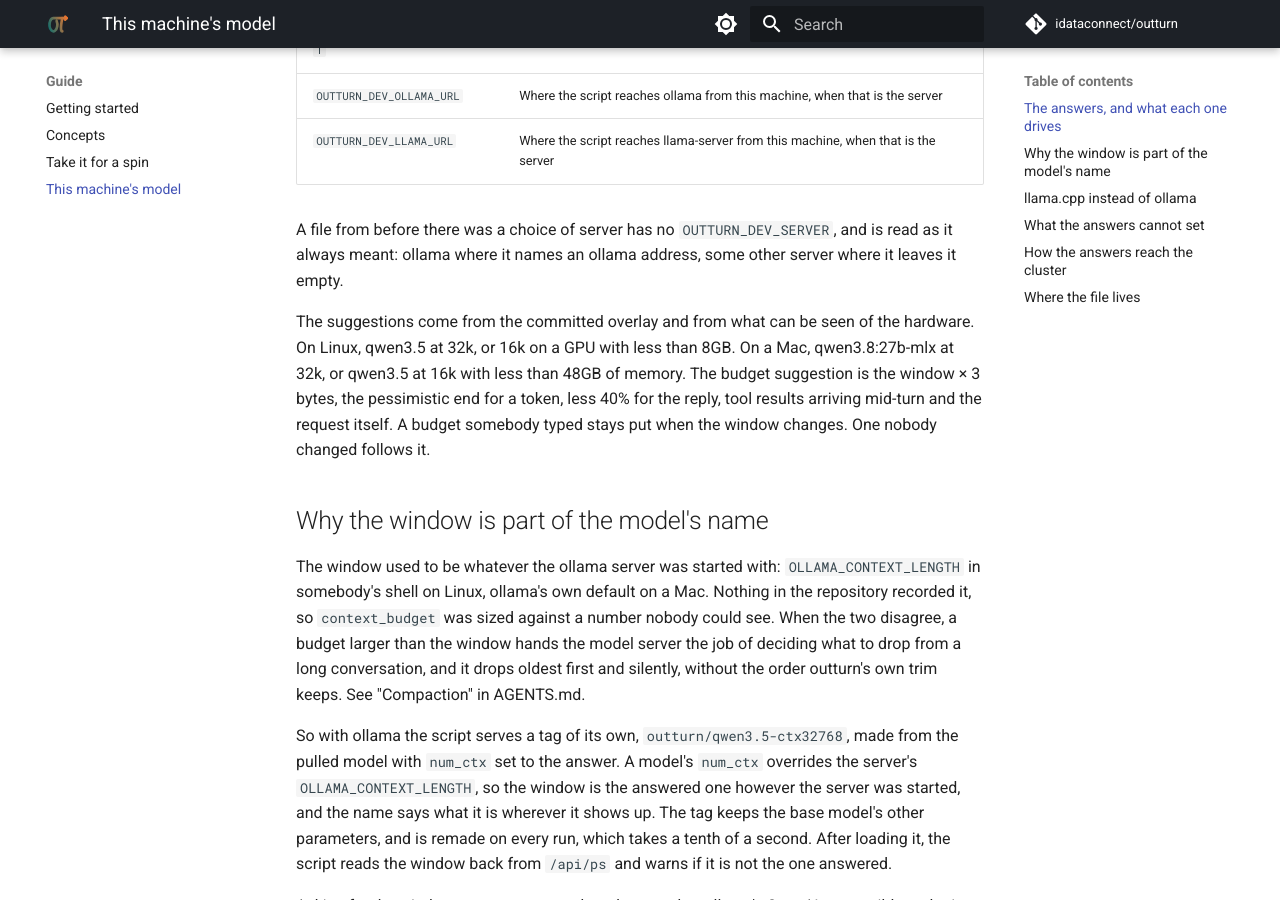
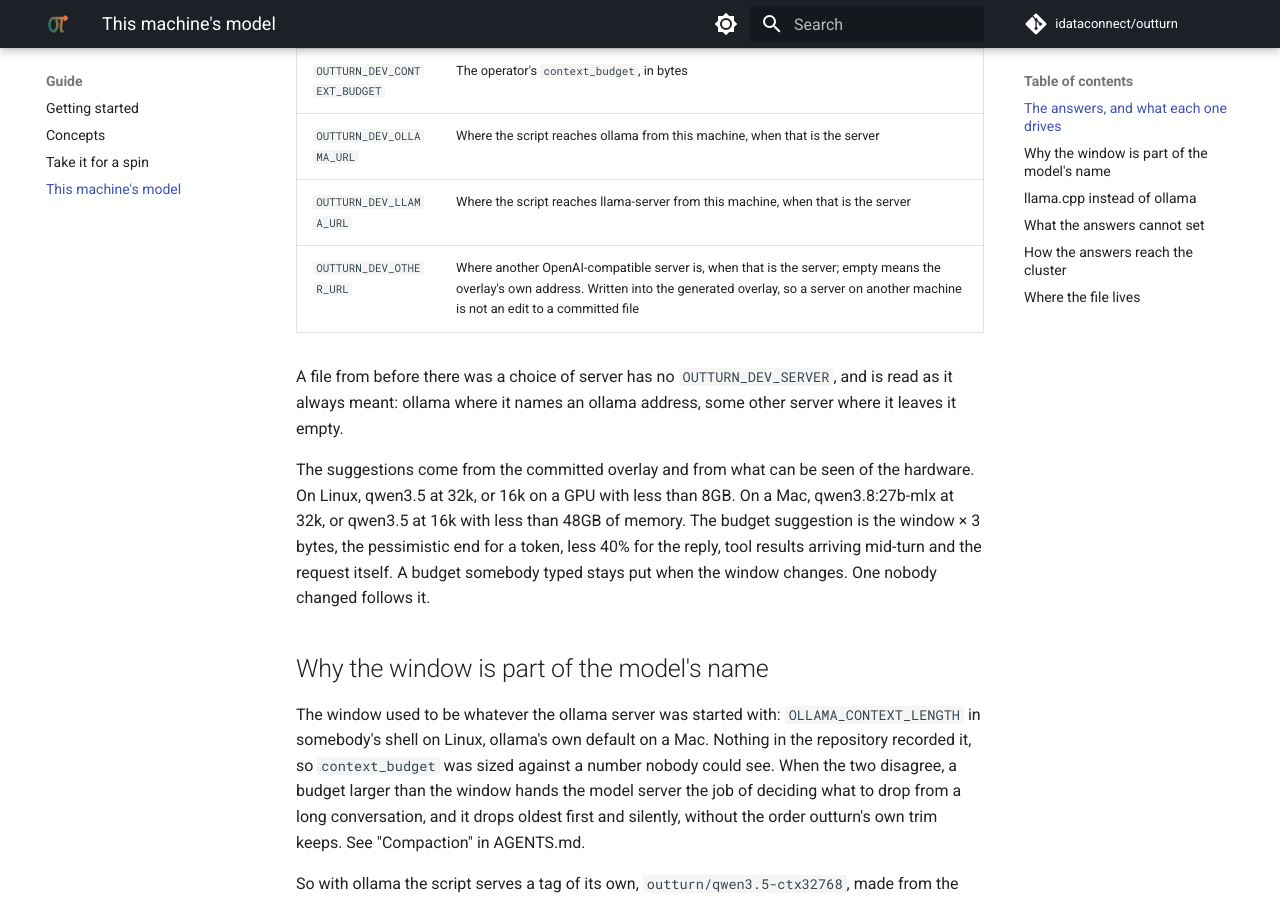
Before and after one commit to idataconnect/outturn, an MkDocs documentation site: the page built from docs/local-development.md, in a window 1280 px wide and 900 px high, scrolled down 778 px. Built offline with MkDocs 1.6.1 and Material for MkDocs 9.7.7, drawn with Linux system fonts in a browser that asks for light colours; comment, search, counter and statistics services are not loaded.

Commit message:
Let this machine say where another model server is
An OpenAI-compatible server that is neither ollama nor one the script
starts -- a llama-server on another machine, say -- had nowhere to put
its address but the committed overlay, so using one meant a change
every clone either carried or kept reverting. `OUTTURN_DEV_OTHER_URL`
holds it in this machine's gitignored answers, asked by
`dev-setup.sh` and written into the generated overlay as llama.cpp's
address already is. Empty keeps the overlay's own.

Co-Authored-By: Claude Opus 5.5 <noreply@anthropic.com>

```diff
--- a/docs/local-development.md
+++ b/docs/local-development.md
@@ -25,6 +25,7 @@ Or edit `k8s/overlays/local/dev-machine.env` by hand; it is plain
 | `OUTTURN_DEV_CONTEXT_BUDGET` | The operator's `context_budget`, in bytes |
 | `OUTTURN_DEV_OLLAMA_URL` | Where the script reaches ollama from this machine, when that is the server |
 | `OUTTURN_DEV_LLAMA_URL` | Where the script reaches llama-server from this machine, when that is the server |
+| `OUTTURN_DEV_OTHER_URL` | Where another OpenAI-compatible server is, when that is the server; empty means the overlay's own address. Written into the generated overlay, so a server on another machine is not an edit to a committed file |
 
 A file from before there was a choice of server has no `OUTTURN_DEV_SERVER`,
 and is read as it always meant: ollama where it names an ollama address, some
```
Also changed, not shown: 2 other files.
